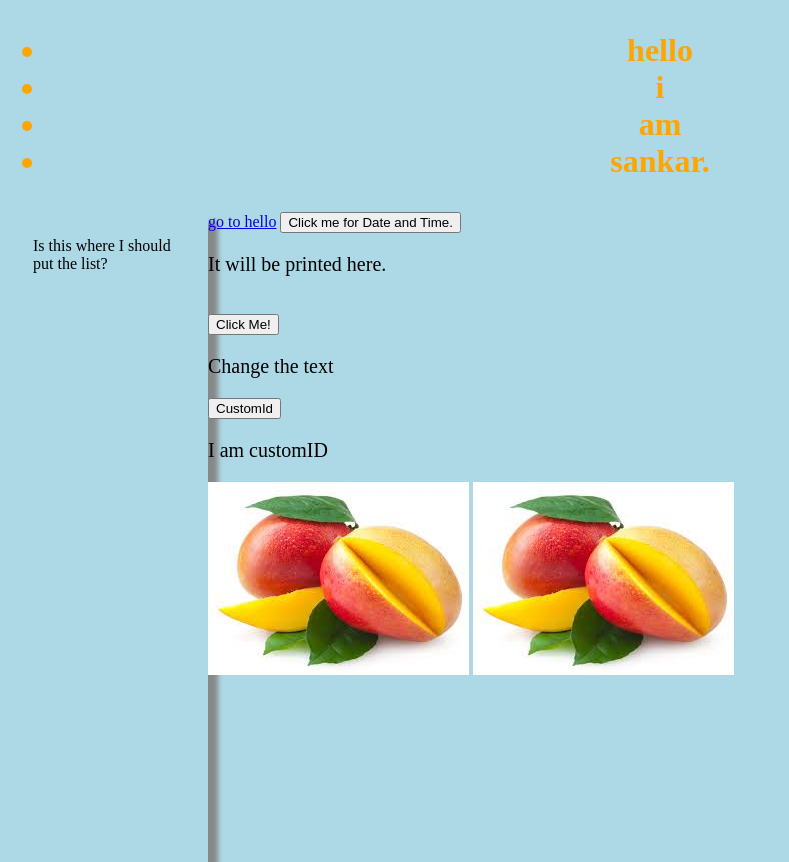
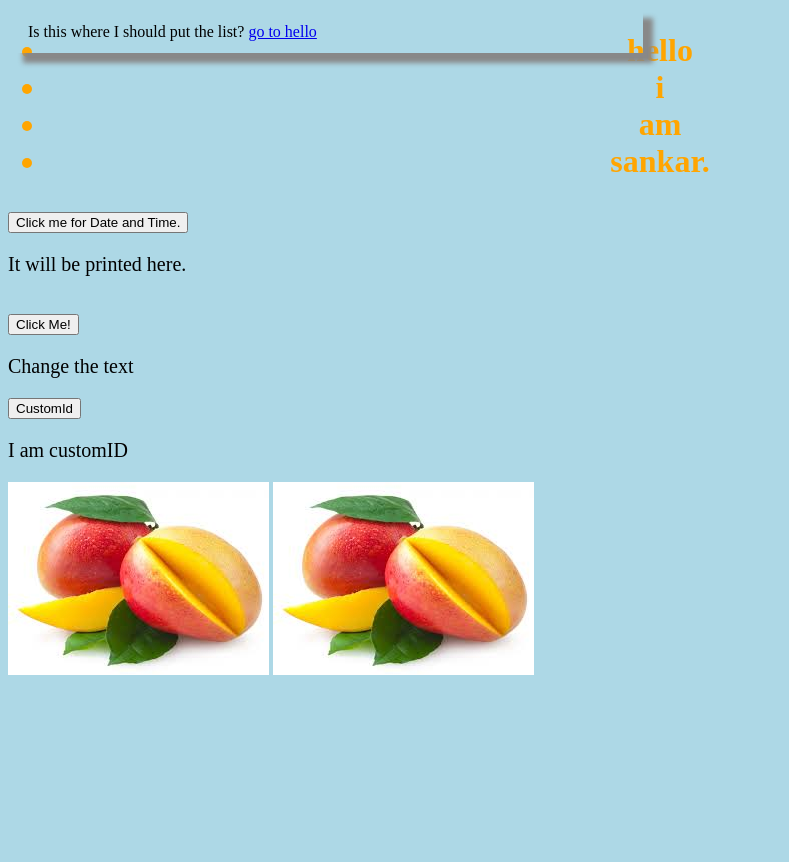
Before and after one commit to sharktail/mysite, a Django app: page /mango/test/ in a window 1280 px wide. Shown: the whole page, without its empty margins (0-789 px from the left). After the commit the page ends 675 px from the top, so only its background shows below. Run offline with Django 3.2, Linux system fonts and the light colour scheme.

Commit message:
Modified html and css

```diff
--- a/mango/static/mango/css/basics.css
+++ b/mango/static/mango/css/basics.css
@@ -13,11 +13,12 @@ p {
 }
 
 .menu {
-    width: 150px;
-    height: 600px;
-    float: left;
-    padding: 25px;
-    border: 25px grey;
+    width: 600px;
+    height: 15px;
+    position: absolute;
+    top: 3px;
+    padding: 15px;
+    border: 25px;
     box-shadow: 10px 10px 5px #888888;
-    margin: 0px;
+    margin: 5px;
 }
--- a/mango/templates/mango/index.html
+++ b/mango/templates/mango/index.html
@@ -18,9 +18,10 @@
 {% endif %}
 </h1>
 
-<div class="menu"> Is this where I should put the list? </div>
+<div class="menu"> Is this where I should put the list?
+<a href="{% url 'mango:index' %}">go to hello</a>
+</div>
 
-<a href="{% url 'mango:index' %}">go to hello</a>
 <button type="button"
 onclick="document.getElementById('demo').innerHTML = Date()">
 Click me for Date and Time.
```
